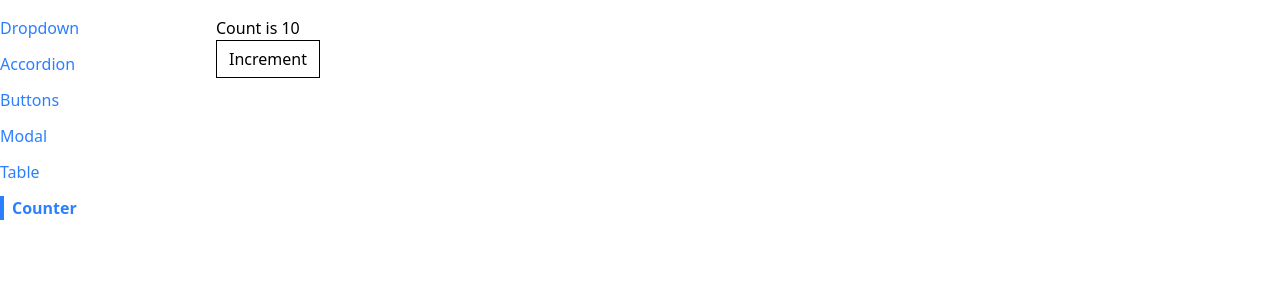
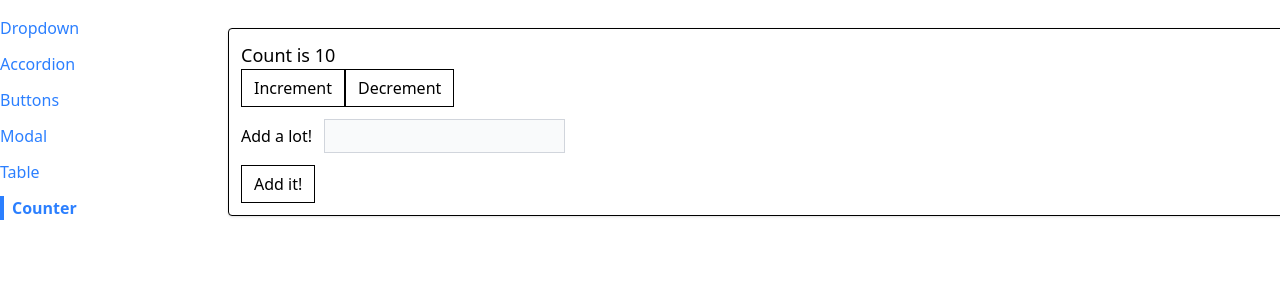
Before and after one commit to PeterBachman100/comps, a React (Vite) app: page /counter in a window 1280 px wide. Shown: the top 300 px of the page. Built offline with nearby package versions, Linux system fonts and the light colour scheme.

Commit message:
Feat: Implement useReducer for CounterPage component, add Decrement and AddValueToCount

```diff
--- a/package.json
+++ b/package.json
@@ -12,6 +12,7 @@
   "dependencies": {
     "@tailwindcss/vite": "^4.1.5",
     "classnames": "^2.5.1",
+    "immer": "^10.1.1",
     "prop-types": "^15.8.1",
     "react": "18.3.1",
     "react-dom": "18.3.1",
--- a/src/pages/CounterPage.js
+++ b/src/pages/CounterPage.js
@@ -1,16 +1,85 @@
+import { produce } from 'immer'
+import Panel from '../components/Panel';
 import Button from '../components/Button';
-import useCounter from '../hooks/use-counter';
+import { useState } from 'react';
+import { useReducer } from 'react';
 
+const INCREMENT_COUNT = 'increment';
 
+const DECREMENT_COUNT = 'decrement';
+const SET_VALUE_TO_ADD = 'set_value_to_add';
+const ADD_VALUE_TO_COUNT = 'add_value_to_count';
+
+const reducer = (state, action) => {
+    switch(action.type) {
+        case INCREMENT_COUNT:
+            state.count = state.count + 1
+            return;
+        case DECREMENT_COUNT:
+            state.count = state.count -1
+            return;
+        case ADD_VALUE_TO_COUNT:
+            state.count = state.count + state.valueToAdd;
+            state.valueToAdd = 0;
+            return;
+        case SET_VALUE_TO_ADD:
+            state.valueToAdd = action.payload;
+            return;
+        default:
+            return;
+    }
+};
 
 function CounterPage({ initialCount }) {
-    const  { count, increment } = useCounter(initialCount);
+    // const  [ count, setCount ] = useState(initialCount);
+    // const [valueToAdd, setValueToAdd] = useState(0);
+
+    const [state, dispatch] = useReducer(produce(reducer), {
+        count: initialCount,
+        valueToAdd: 0
+    });
+
+    const increment = () => {
+        dispatch({
+            type: INCREMENT_COUNT
+        });
+    };
+    const decrement = () => {
+        dispatch({
+            type: DECREMENT_COUNT
+        });
+    };
+
+    const handleChange = (event) => {
+        const value = parseInt(event.target.value) || 0;
+
+        dispatch({
+            type: SET_VALUE_TO_ADD,
+            payload: value
+        });
+    };
+
+    const handleSubmit = (event) => {
+        event.preventDefault();
+
+        dispatch({
+            type: ADD_VALUE_TO_COUNT
+        });
+    };
 
     return (
-        <div>
-            <h1>Count is {count}</h1>
-            <Button onClick={increment}>Increment</Button>
-        </div>
+        <Panel className='m-3'>
+            <h1 className='text-lg'>Count is {state.count}</h1>
+            <div className='flex flex-row'>
+                <Button onClick={increment}>Increment</Button>
+                <Button onClick={decrement}>Decrement</Button>
+            </div>
+            <form onSubmit={handleSubmit}>
+                <label>Add a lot!</label>
+                <input value={state.valueToAdd || ''} onChange={handleChange} type='number' className='p-1 m-3 bg-gray-50 border border-gray-300'/>
+                <Button>Add it!</Button>
+            </form>
+        </Panel>
     );
 }
 
```
Also changed, not shown: 1 other file (tests, documents, lock files or other folders).
